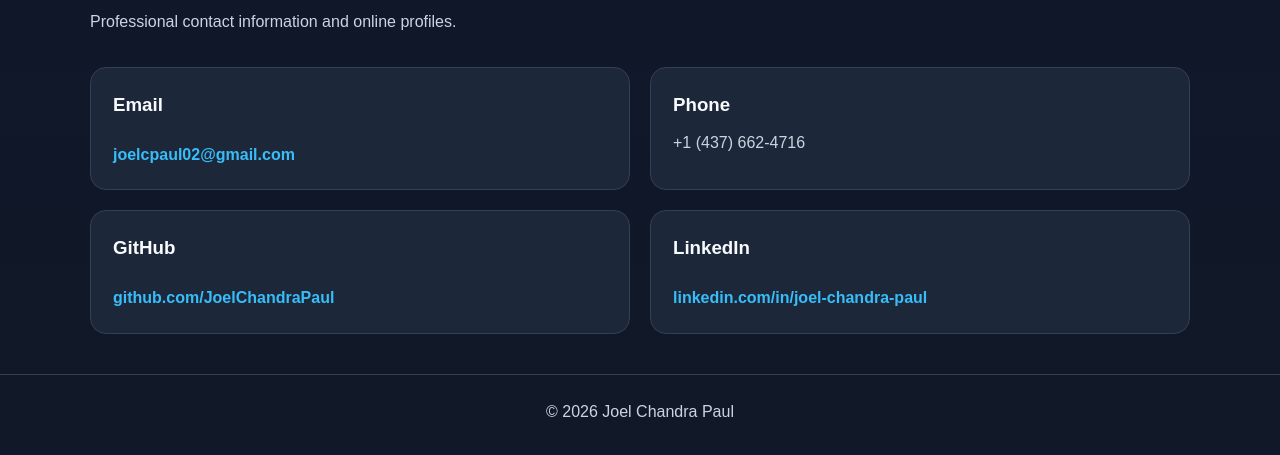
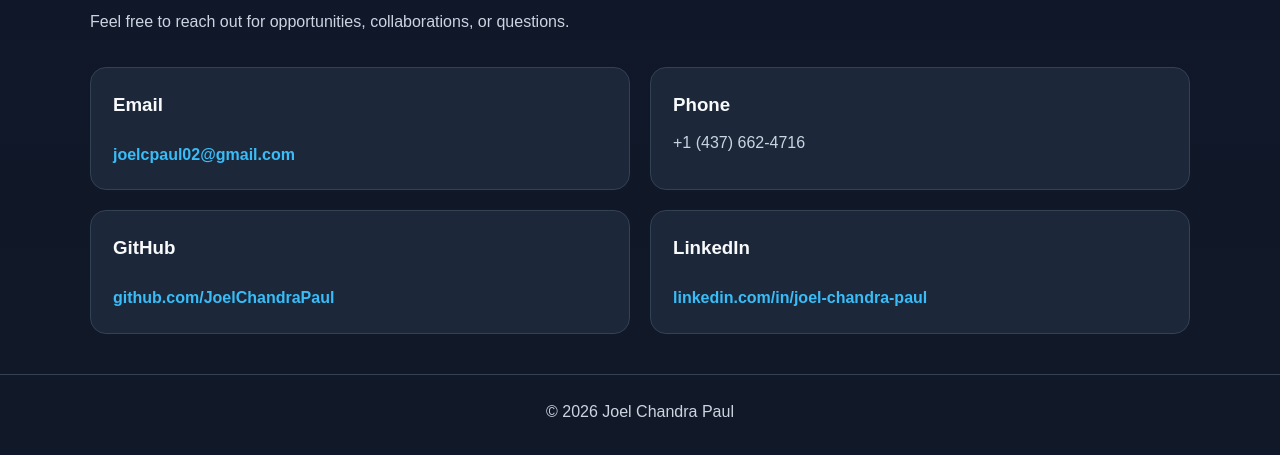
Before and after one commit to JoelChandraPaul/joelchandrapaul.github.io, a plain HTML site: page contact.html in a window 1280 px wide. Shown: the part 205-660 px from the top of the page. Drawn offline with Linux system fonts and the light colour scheme.

Commit message:
Minor fix

```diff
--- a/contact.html
+++ b/contact.html
@@ -25,7 +25,7 @@
     <main class="container">
         <section class="page-header">
             <h1>Contact</h1>
-            <p>Professional contact information and online profiles.</p>
+            <p>Feel free to reach out for opportunities, collaborations, or questions.</p>
         </section>
 
         <section class="grid-2">
```
